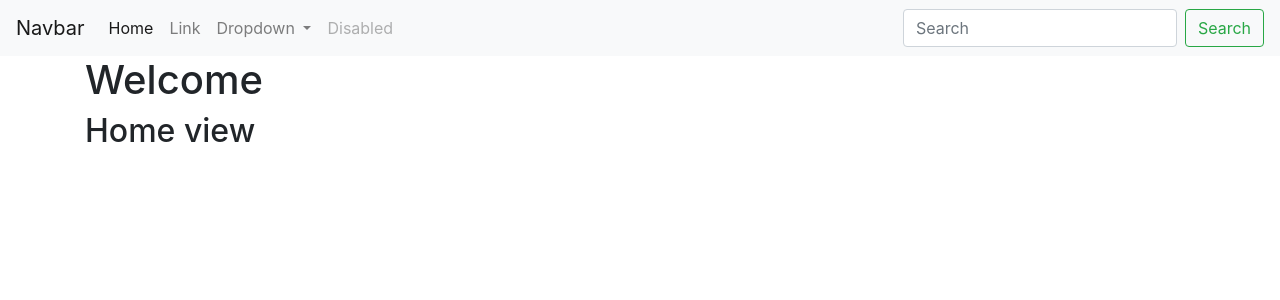
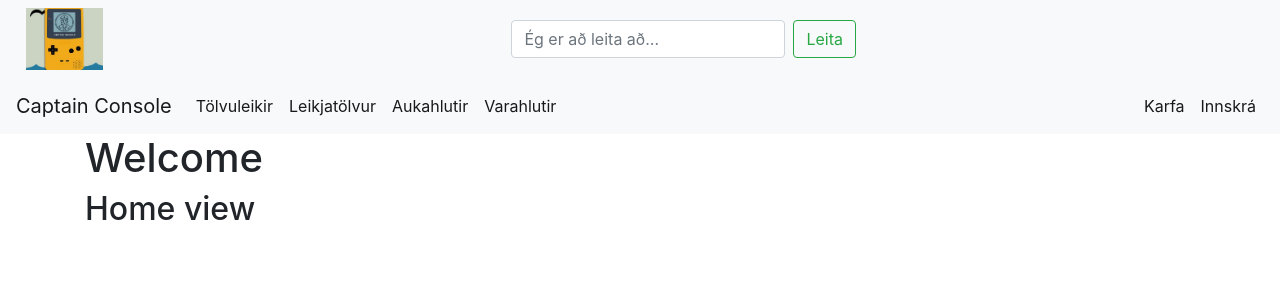
Before and after one commit to jonag15/Captain_Console, a Django app: page / in a window 1280 px wide. Shown: the top 300 px of the page. Run offline with Django 3.2, Linux system fonts and the light colour scheme; some libraries are stand-ins or nearby versions.

Commit message:
Setti upp navbar

```diff
--- a/static/css/main.css
+++ b/static/css/main.css
@@ -1,3 +1,13 @@
 .user {
     background-color: aqua;
 }
+
+/*.navbar {
+    min-height: 100px;
+}*/
+
+#logo {
+    max-height: 7%;
+    max-width: 7%;
+    padding-left: 10px;
+}
--- a/templates/base.html
+++ b/templates/base.html
@@ -8,6 +8,7 @@
     <link rel="stylesheet" href="{% static 'css/main.css' %}" />
 </head>
 <body>
+    {% include 'logo_search.html' %}
     {% include 'navigation.html' %}
 
     <div class="container">
--- /dev/null
+++ b/templates/logo_search.html
@@ -0,0 +1,16 @@
+{% load static %}
+<nav class="navbar navbar-expand-lg navbar-light bg-light">
+        <img id="logo" src="{% static "images/cc_logo.png" %}">
+
+  <div class="collapse navbar-collapse" id="navbarSupportedContent">
+
+    </ul>
+    <form class="form-inline my-2 my-lg-0 text-center mx-auto">
+        <input class="form-control mr-sm-2" type="search" placeholder="Ég er að leita að..." aria-label="Search">
+        <button class="btn btn-outline-success my-2 my-sm-0" type="submit">Leita</button>
+    </form>
+
+
+
+  </div>
+</nav>
--- a/templates/navigation.html
+++ b/templates/navigation.html
@@ -1,35 +1,41 @@
 <nav class="navbar navbar-expand-lg navbar-light bg-light">
-  <a class="navbar-brand" href="#">Navbar</a>
+    <div>
+        <a class="navbar-brand" href="{% url 'home_index' %}">Captain Console</a>
         <button class="navbar-toggler" type="button" data-toggle="collapse" data-target="#navbarSupportedContent" aria-controls="navbarSupportedContent" aria-expanded="false" aria-label="Toggle navigation">
             <span class="navbar-toggler-icon"></span>
         </button>
-
+    </div>
   <div class="collapse navbar-collapse" id="navbarSupportedContent">
     <ul class="navbar-nav mr-auto">
+
         <li class="nav-item active">
-        <a class="nav-link" href="#">Home <span class="sr-only">(current)</span></a>
+            <a class="nav-link" href="{% url 'product_index' %}">Tölvuleikir <span class="sr-only">(current)</span></a>
         </li>
-      <li class="nav-item">
-        <a class="nav-link" href="#">Link</a>
+
+        <li class="nav-item active">
+            <a class="nav-link" href="{% url 'product_index' %}">Leikjatölvur <span class="sr-only">(current)</span></a>
         </li>
-      <li class="nav-item dropdown">
-        <a class="nav-link dropdown-toggle" href="#" id="navbarDropdown" role="button" data-toggle="dropdown" aria-haspopup="true" aria-expanded="false">
-          Dropdown
-        </a>
-        <div class="dropdown-menu" aria-labelledby="navbarDropdown">
-          <a class="dropdown-item" href="#">Action</a>
-          <a class="dropdown-item" href="#">Another action</a>
-          <div class="dropdown-divider"></div>
-          <a class="dropdown-item" href="#">Something else here</a>
-        </div>
+
+        <li class="nav-item active">
+            <a class="nav-link" href="{% url 'product_index' %}">Aukahlutir <span class="sr-only">(current)</span></a>
         </li>
-      <li class="nav-item">
-        <a class="nav-link disabled" href="#" tabindex="-1" aria-disabled="true">Disabled</a>
+
+        <li class="nav-item active">
+            <a class="nav-link" href="{% url 'product_index' %}">Varahlutir <span class="sr-only">(current)</span></a>
+        </li>
+
+    </ul>
+
+    <ul class="navbar-nav ml-auto">
+
+        <li class="nav-item active">
+            <a class="nav-link" href="{% url 'order_index' %}">Karfa <span class="sr-only">(current)</span></a>
+        </li>
+
+        <li class="nav-item active">
+            <a class="nav-link" href="{% url 'user_index' %}">Innskrá <span class="sr-only">(current)</span></a>
         </li>
     </ul>
-    <form class="form-inline my-2 my-lg-0">
-      <input class="form-control mr-sm-2" type="search" placeholder="Search" aria-label="Search">
-      <button class="btn btn-outline-success my-2 my-sm-0" type="submit">Search</button>
-    </form>
+
   </div>
 </nav>
```
Also changed, not shown: db.sqlite3, static/images/cc_logo.png (added). Lines whose indentation alone changed are shown as unchanged.
